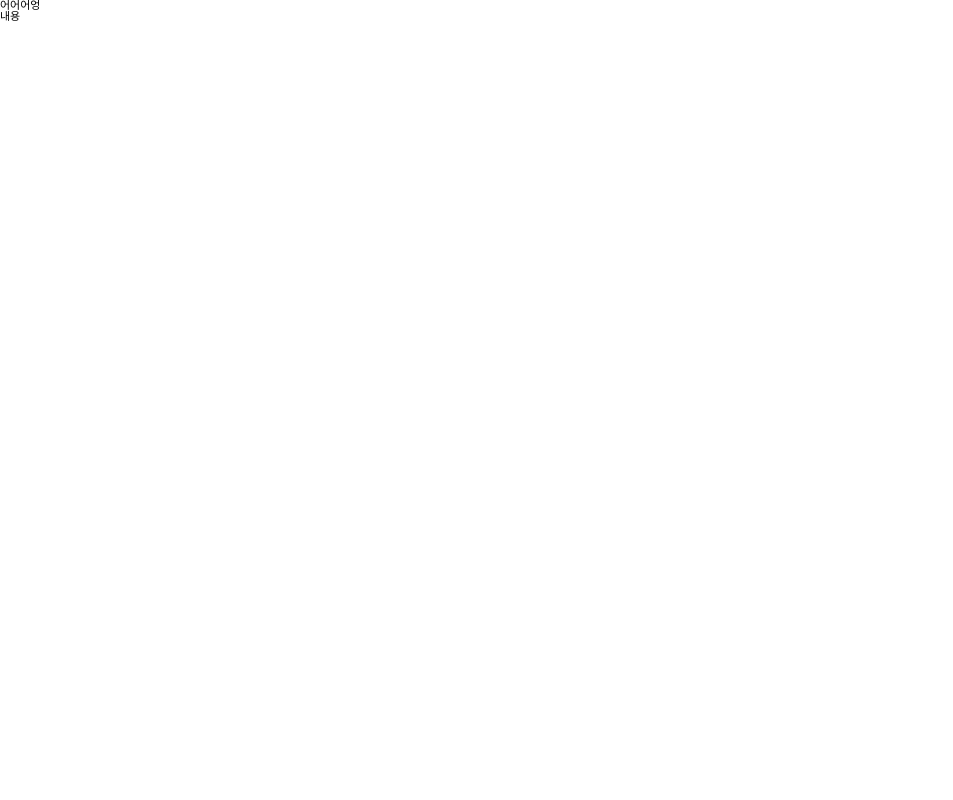
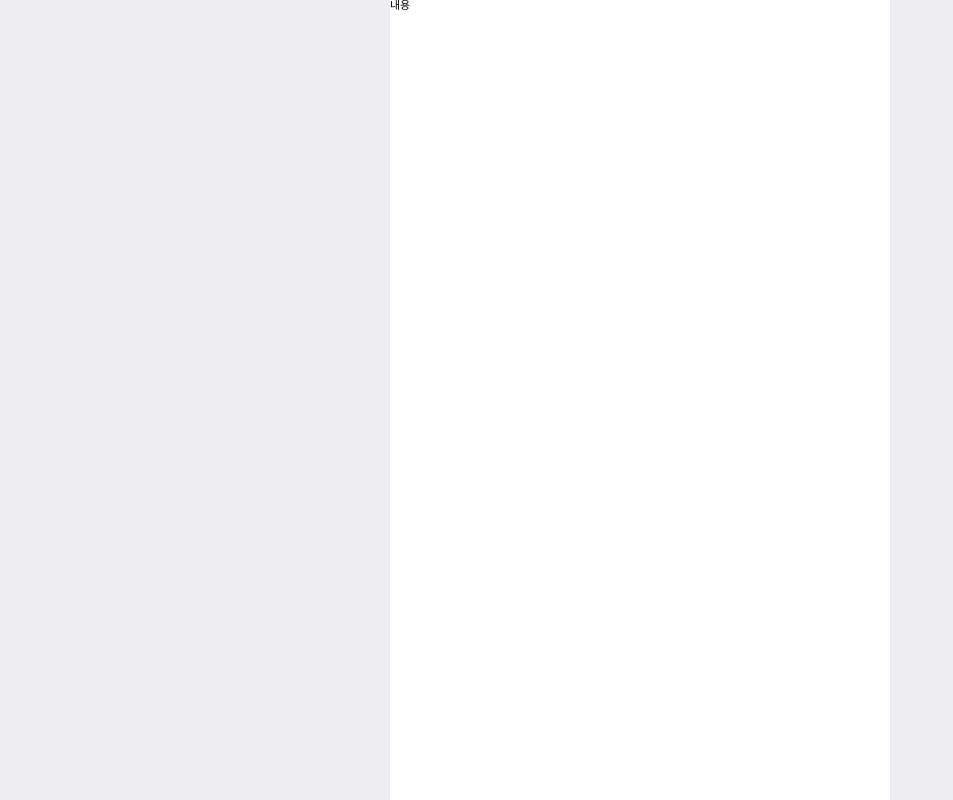
Before and after one commit to Wingle-SMWU/Wingle-Frontend, a Next.js app in the folder wingle/: page / in a window 1280 px wide. Shown: the top 800 px of the page, without its empty margins (0-953 px from the left). Built offline with nearby package versions, Linux system fonts and the light colour scheme.

Commit message:
feat: global 화면크기 조정

```diff
--- a/wingle/src/pages/_document.tsx
+++ b/wingle/src/pages/_document.tsx
@@ -36,7 +36,7 @@ class MyDocument extends Document {
   render() {
     return (
       <Html>
-        <Head>어어어엉</Head>
+        <Head></Head>
         <body>
           <Main />
           <NextScript />
--- a/wingle/src/pages/index.tsx
+++ b/wingle/src/pages/index.tsx
@@ -1,4 +1,13 @@
 import Head from "next/head";
+import styled from "styled-components";
+
+const Style = {
+  Wrapper: styled.div`
+    width: 500px;
+    height: 951px;
+    background-color: white;
+  `,
+};
 
 export default function Home() {
   return (
@@ -9,7 +18,7 @@ export default function Home() {
         <meta name="viewport" content="width=device-width, initial-scale=1" />
         <link rel="icon" href="/logo_favicon.jpeg" />
       </Head>
-      <main>내용</main>
+      <Style.Wrapper>내용</Style.Wrapper>
     </>
   );
 }
--- a/wingle/src/styles/global-style.ts
+++ b/wingle/src/styles/global-style.ts
@@ -12,6 +12,7 @@ export const GlobalStyle = createGlobalStyle`
         display: none;
     }
     html{
+        background-color: #eeeef2;
         font-size: 11px;
         -webkit-text-size-adjust: none;
         font-family: -apple-system,BlinkMacSystemFont,helvetica,Apple SD Gothic Neo,sans-serif;
@@ -21,6 +22,8 @@ export const GlobalStyle = createGlobalStyle`
         }
         -ms-overflow-style: none;
         scrollbar-width: none;
+        display: flex;
+        justify-content: center;
     }
     button {
         background: none;
```
